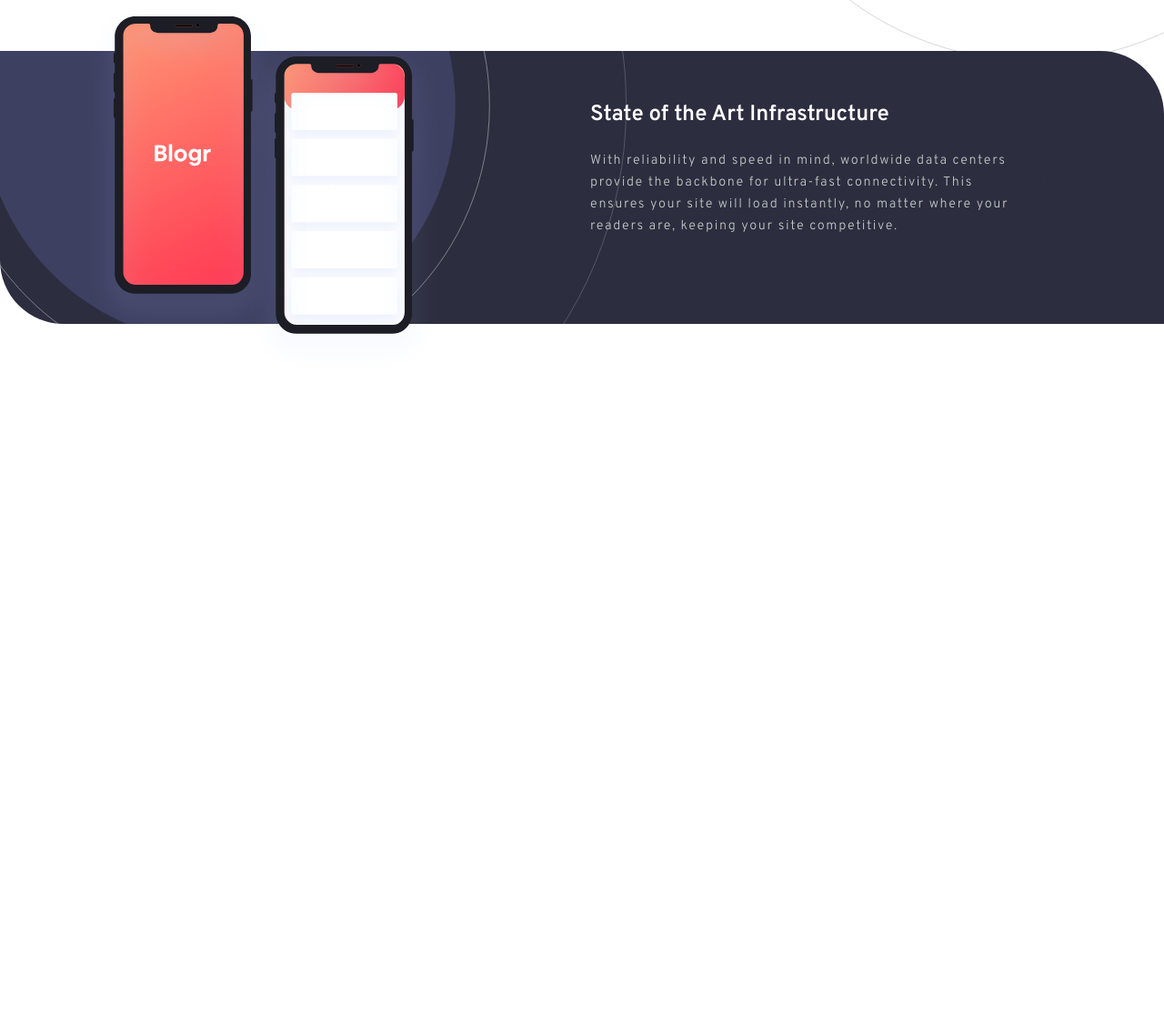
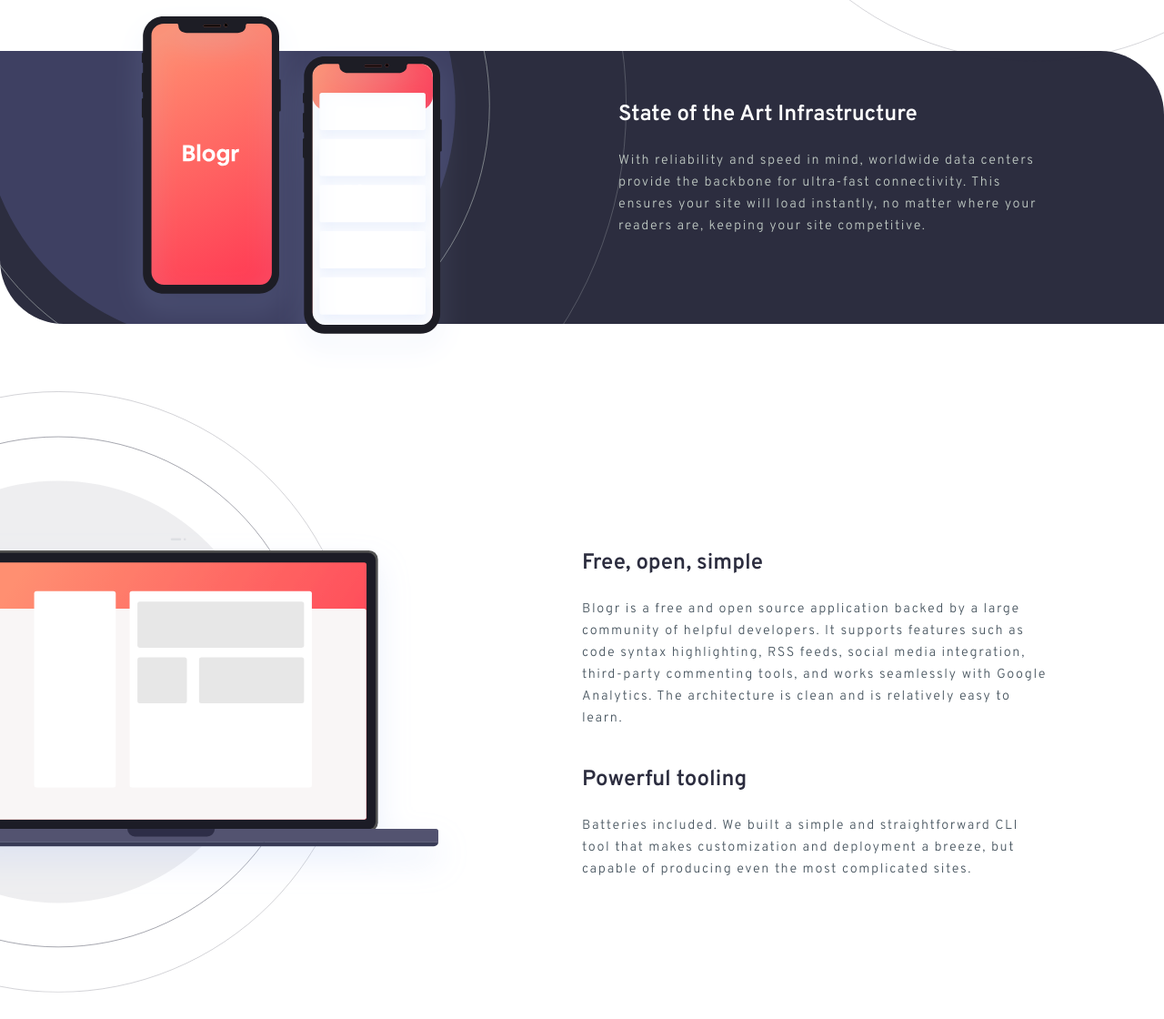
Before and after one commit to mateuslsilva28/Blogr-FrontEndMentor, a plain HTML site: page index.html in a window 1280 px wide. Shown: the part 1172-2292 px from the top of the page at 91% size. Before the commit the page ends 1640 px from the top, so only its background shows below. Drawn offline with Linux system fonts and the light colour scheme.

Commit message:
C4- Estruturando Section 3

```diff
--- a/index.html
+++ b/index.html
@@ -70,8 +70,25 @@
                     <p>With reliability and speed in mind, worldwide data centers provide the backbone for ultra-fast connectivity. This ensures your site will load instantly, no matter where your readers are, keeping your site competitive.</p>
                 </div>
             </div>
-            <p>PATRÃO</p>
+        </section>
+        <section id="section-3">
+            <div class="content-section-3">
+                <section class="flex-section-3">
+                  <div class="img-section-3">
+                    <img src="img/illustration-laptop-desktop.svg">
+                  </div>
+                  <div class="text-section-3">
+                    <h2>Free, open, simple</h2>
+                    <p>Blogr is a free and open source application backed by a large community of helpful developers. It supports features such as code syntax highlighting, RSS feeds, social media integration, third-party commenting tools, and works seamlessly with Google Analytics. The architecture is clean and is relatively easy to learn.</p>
+                    <h2>Powerful tooling</h2>
+                    <p>Batteries included. We built a simple and straightforward CLI tool that makes customization and deployment a breeze, but capable of producing even the most complicated sites.</p>
+                  </div>
+                </section>
+            </div>
         </section>
     </section>
+    <footer>
+
+    </footer>
 </body>
 </html>
--- /dev/null
+++ b/scss/_footer.scss
@@ -0,0 +1,4 @@
+@use "variables";
+@use "extend";
+@use "mixin";
+@use "if";
--- a/scss/_sections.scss
+++ b/scss/_sections.scss
@@ -43,6 +43,7 @@
                 @extend .flex;
                 width: 100%;
                 justify-content: space-between;
+                background-color: red;
 
                 .img-section-1{
                     width: 50%;
@@ -66,7 +67,7 @@
             }
         }
     }
-
+    /*SECTION 2*/
     #section-2{
         @extend .flex;
         justify-content: center;
@@ -97,4 +98,42 @@
             .text-section-2 p{color: #BEC8C2;}
         }
     }
+    /*SECTION 3*/
+    #section-3{
+        @extend .flex;
+        justify-content: center;
+        width: 100%;
+        margin-top: 10rem;
+
+        .content-section-3{
+            @extend .flex;
+            flex-direction: column;
+            width: 80%;
+
+            .flex-section-3{
+                @extend .flex;
+                width: 100%;
+                justify-content: space-between;
+
+                .img-section-3{
+                    width: 50%;
+
+                    img{
+                        position: relative;
+                        left: -15rem;
+                        width: 100%;
+                        transform: scale(1.6);
+                    }
+                }
+            }
+            .text-section-3{
+                padding-top: 5.5rem;
+                width: 50%;
+
+                p{
+                    color: #4b5862;
+                }
+            }
+        }
+    }
 }
--- a/scss/styles.scss
+++ b/scss/styles.scss
@@ -5,3 +5,4 @@
 @use 'base';
 @use 'header';
 @use 'sections';
+@use 'footer';
```
Also changed, not shown: css/styles.css, 1 other file.
